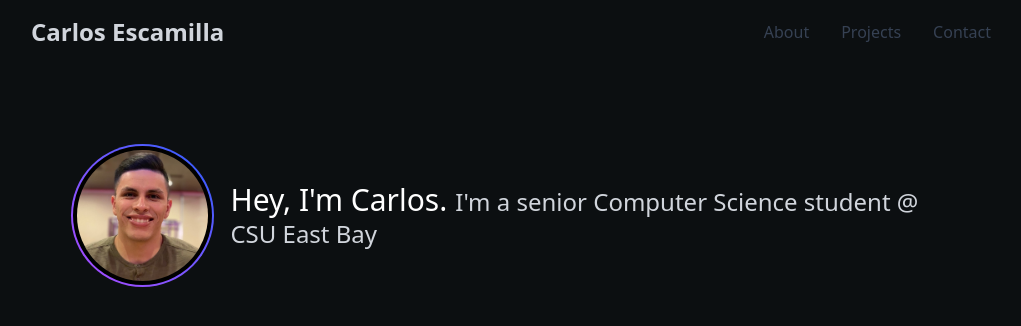
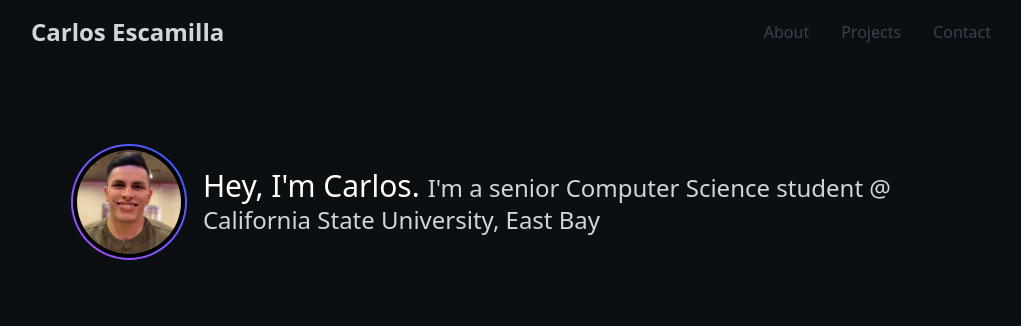
Before and after one commit to carlos-escamilla33/personal-website, a React (Vite) app: page / in a window 1280 px wide. Shown: the top 326 px of the page, without its empty margins (129-1150 px from the left). Built offline with nearby package versions, Linux system fonts and the light colour scheme.

Commit message:
added hover effect to header name

```diff
--- a/src/components/Header.jsx
+++ b/src/components/Header.jsx
@@ -14,11 +14,11 @@
         </div>
       </div>
       <div className="p-4">
-        <span className="text-3xl">
+        <span className="cursor-pointer text-3xl hover:text-blue-600">
           Hey, I'm Carlos.
         </span>
         <span className="text-2xl p-2 text-gray-300">
-            I'm a senior Computer Science student @ CSU East Bay
+            I'm a senior Computer Science student @ California State University, East Bay
         </span>
       </div>
     </div>
```
